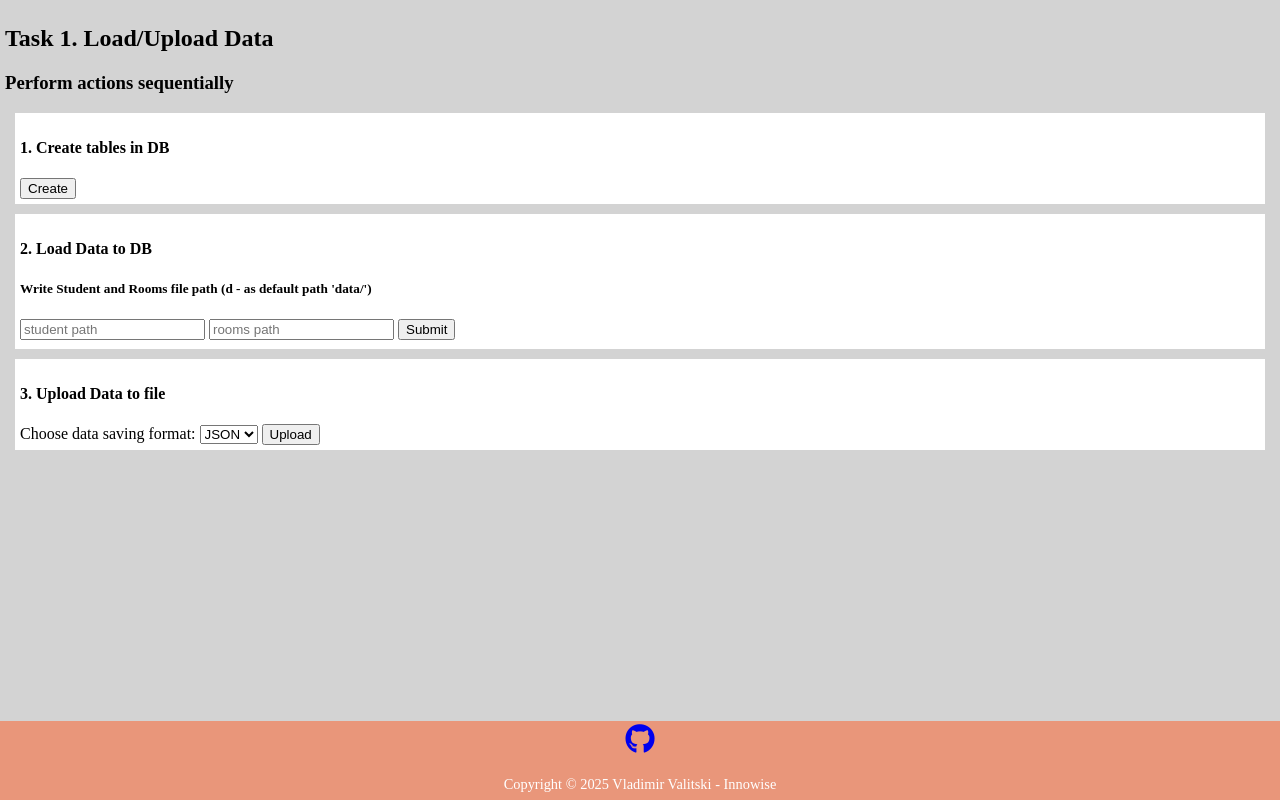
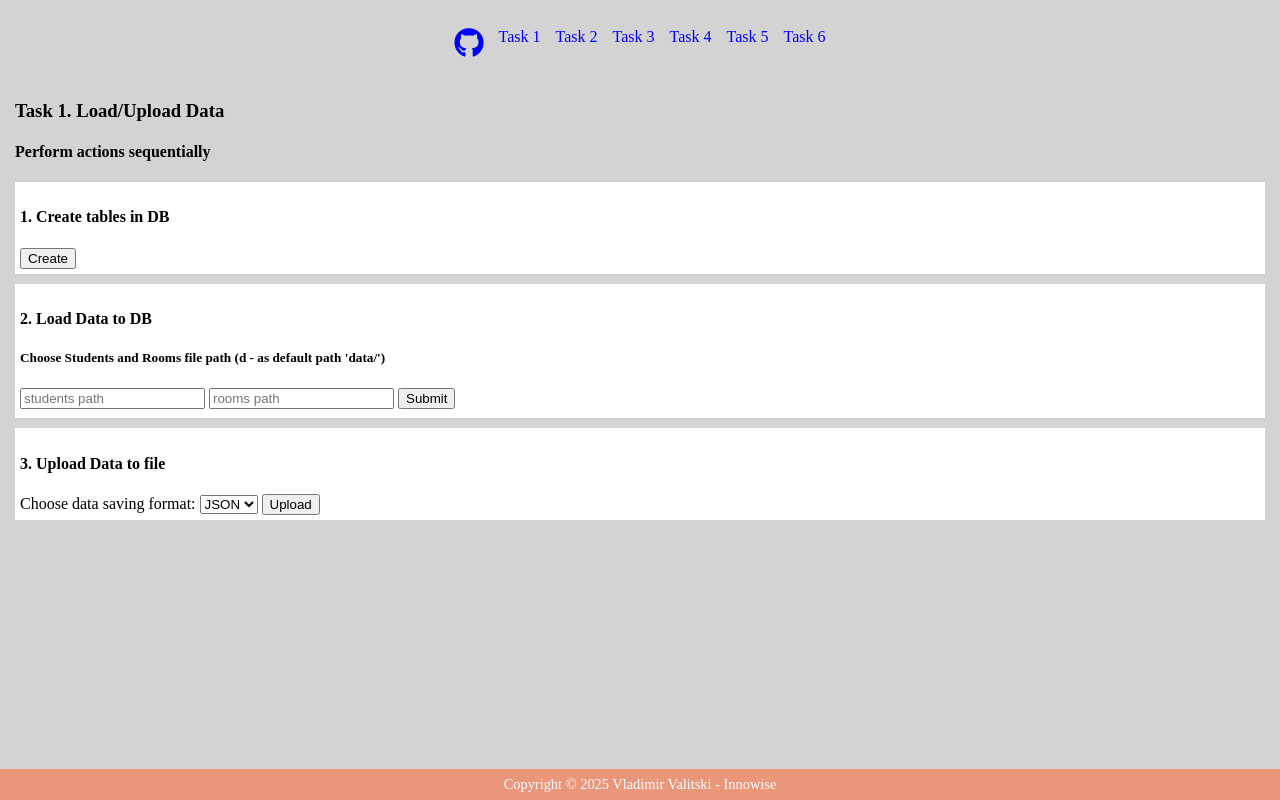
Before and after one commit to VladimirValitsky/inno_t1, a Flask app: page / in a window 1280 px wide. Run offline with Flask 3, Linux system fonts and the light colour scheme; some libraries are stand-ins or nearby versions.

Commit message:
added links

```diff
--- a/static/styles.css
+++ b/static/styles.css
@@ -3,6 +3,34 @@ html, body {
     margin: 0;
     display: flex;
     flex-direction: column;
+}
+
+.container {
+    background-color: #d3d3d3;
+    height: 10%;
+    display: flex;
+    flex-direction: column;
+    align-items: center;
+    justify-content: center;
+}
+
+h3 {
+    margin-bottom: 20px;
+}
+
+.link-container {
+    display: flex;
+    gap: 15px;
+    justify-content: center;
+}
+
+a {
+    text-decoration: none;
+    color: blue;
+}
+
+a:hover {
+    text-decoration: underline;
 }
 
 .all-browsers {
@@ -15,6 +43,10 @@ html, body {
 .all-browsers > h1, .browser {
 	margin: 10px;
 	padding: 5px;
+}
+
+.header {
+	margin-left: 10px;
 }
 
 .browser {
--- a/templates/index.html
+++ b/templates/index.html
@@ -9,8 +9,23 @@
 <body>
 
 	<article class="all-browsers">
-		<h2>Task 1. Load/Upload Data</h2>
-		<h3>Perform actions sequentially</h3>
+		<div class="container">
+            <div class="link-container">
+				<link rel="stylesheet" href="https://use.fontawesome.com/releases/v5.6.1/css/all.css">
+				<a href="https://github.com/VladimirValitsky?tab=repositories"  target="_blank"><i class="fab fa-github" style='font-size:30px'></i></a>
+                <a href="https://github.com/VladimirValitsky/inno_t1.git" target="_blank">Task 1</a>
+                <a href="https://github.com/VladimirValitsky/inno_t2.git" target="_blank">Task 2</a>
+                <a href="https://github.com/VladimirValitsky/inno_t3.git" target="_blank">Task 3</a>
+                <a href="/" target="_blank">Task 4</a>
+                <a href="/" target="_blank">Task 5</a>
+                <a href="/" target="_blank">Task 6</a>
+            </div>
+        </div>
+
+		<div class="header">
+			<h3>Task 1. Load/Upload Data</h3>
+			<h4>Perform actions sequentially</h4>
+		</div>
 
 		<article class="browser">
 			<form id="run-form-1" method="POST" action="/create_tables">
@@ -23,8 +38,8 @@
 		<article class="browser">
 			<form method="POST">
 				<h4>2. Load Data to DB</h4>
-				<h5>Write Student and Rooms file path (d - as default path 'data/')</h5>
-				<input type="text" name="students_path" required placeholder="student path">
+				<h5>Choose Students and Rooms file path (d - as default path 'data/')</h5>
+				<input type="text" name="students_path" required placeholder="students path">
 				<input type="text" name="rooms_path" required placeholder="rooms path">
 				<input type="submit" value="Submit">
 			</form>
@@ -46,9 +61,6 @@
 	  </article>
 
 	<footer>
-		<link rel="stylesheet" href="https://use.fontawesome.com/releases/v5.6.1/css/all.css">
-		<a href="https://github.com/VladimirValitsky/inno_t1.git"  target="_blank"><i class="fab fa-github" style='font-size:30px'></i></a>
-		<br></br>
 		<p>Copyright © 2025 Vladimir Valitski - Innowise</p>
 	</footer>
 
```
